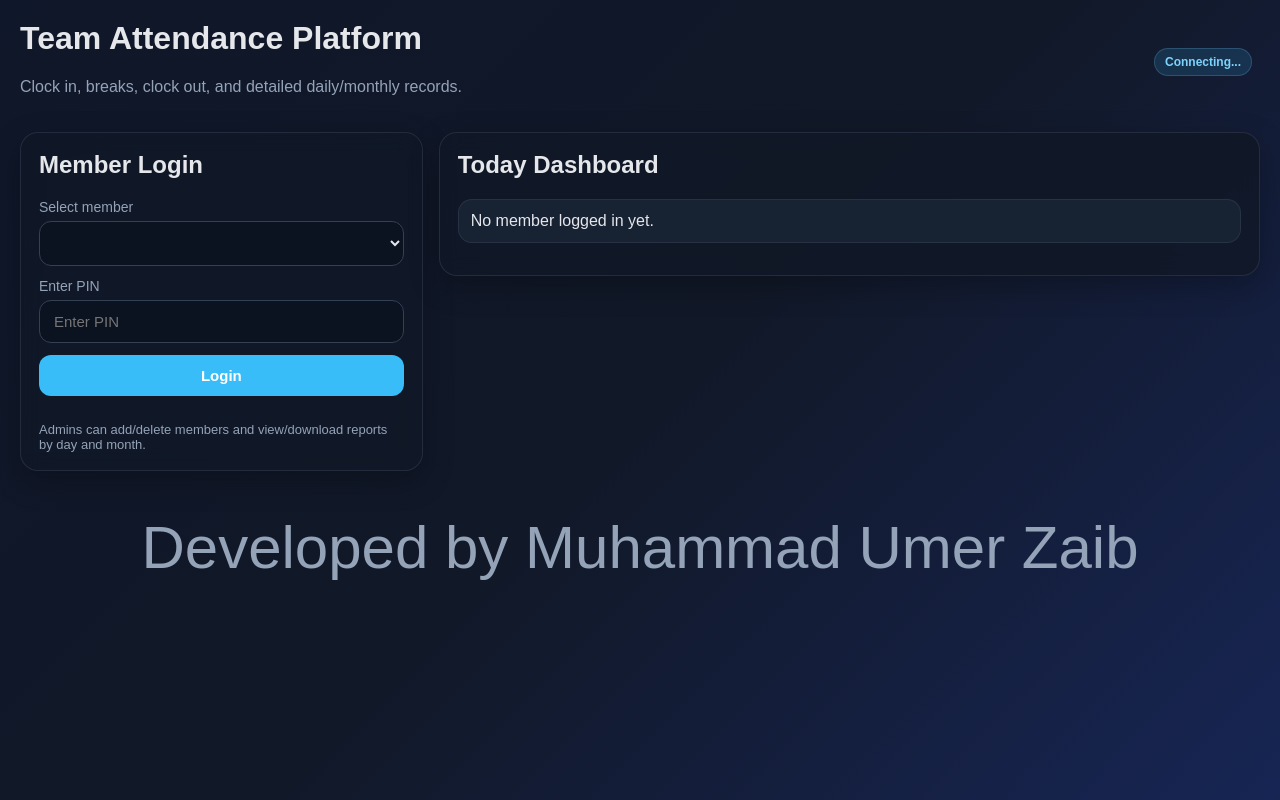
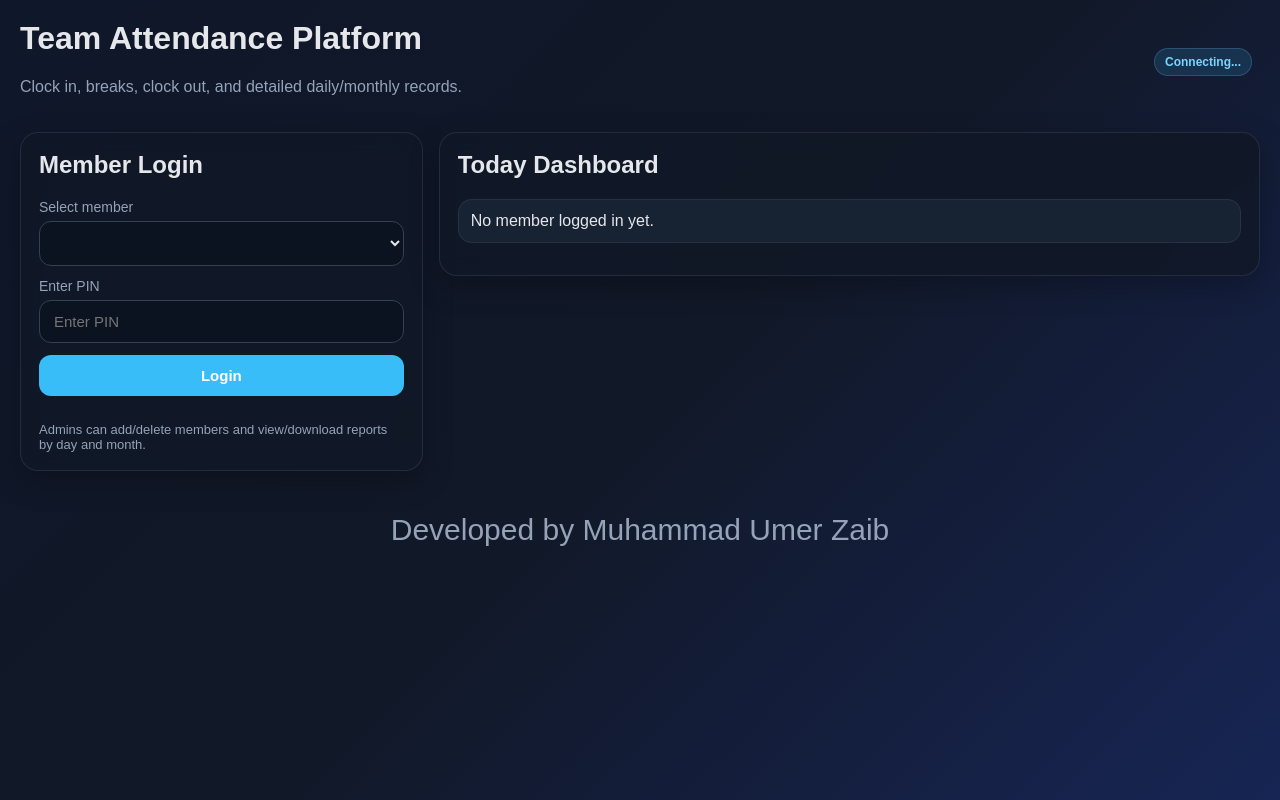
Before and after one commit to content1-hash/final, a plain HTML site: page index.html in a window 1280 px wide. Drawn offline with Linux system fonts and the light colour scheme; a script that the page names is missing.

Commit message:
Update index.html

```diff
--- a/index.html
+++ b/index.html
@@ -326,7 +326,7 @@
       </div>
     </div>
 
-    <div class="footer" style="font-size: 60px;">Developed by Muhammad Umer Zaib</div>
+    <div class="footer" style="font-size: 30px;">Developed by Muhammad Umer Zaib</div>
   </div>
 
   <script type="module">
```
